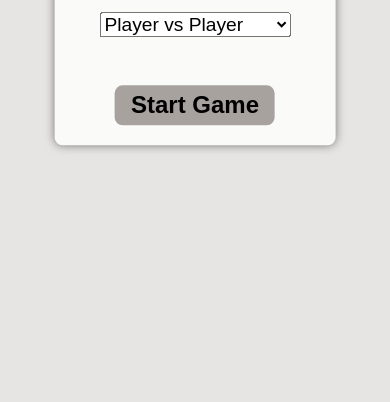
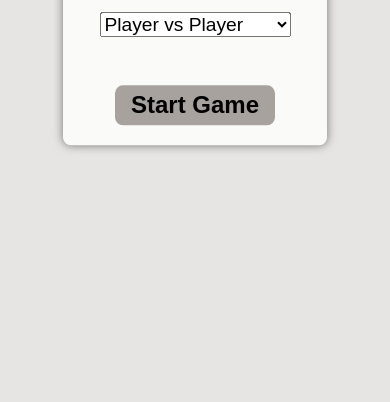
Before and after one commit to ev0clu/tictactoe, a website: page index.html in a window 390 px wide. Shown: the part 405-807 px from the top of the page. Drawn offline with nearby package versions, Linux system fonts and the light colour scheme.

Commit message:
Style is updated

```diff
--- a/style.css
+++ b/style.css
@@ -143,11 +143,15 @@ table {
     --cell-color-hover: #e7e5e4;
 }
 
+* {
+    box-sizing: border-box;
+}
+
 body {
     font-family: 'Nunito', sans-serif, 'Segoe UI', 'Roboto', Helvetica, Arial, sans-serif,
         'Apple Color Emoji', 'Segoe UI Emoji', 'Segoe UI Symbol', system-ui;
     min-height: 100vh;
-    min-width: 100vw;
+    /*min-width: 100vw;*/
     font-size: 16px;
     display: grid;
     grid-template-rows: auto 1fr auto;
@@ -179,7 +183,7 @@ main {
     justify-content: center;
     align-items: center;
     gap: 1rem;
-    /*border: 1px solid red;*/
+    padding: 2rem;
 }
 
 .gameboard {
@@ -395,6 +399,11 @@ select {
         grid-template-columns: repeat(3, 6.5rem);
         grid-template-rows: repeat(3, 6.5rem);
     }
+
+    main {
+        padding: 1rem;
+    }
+
     .modal-start h1 {
         font-size: 2rem;
         margin-bottom: 1rem;
```
